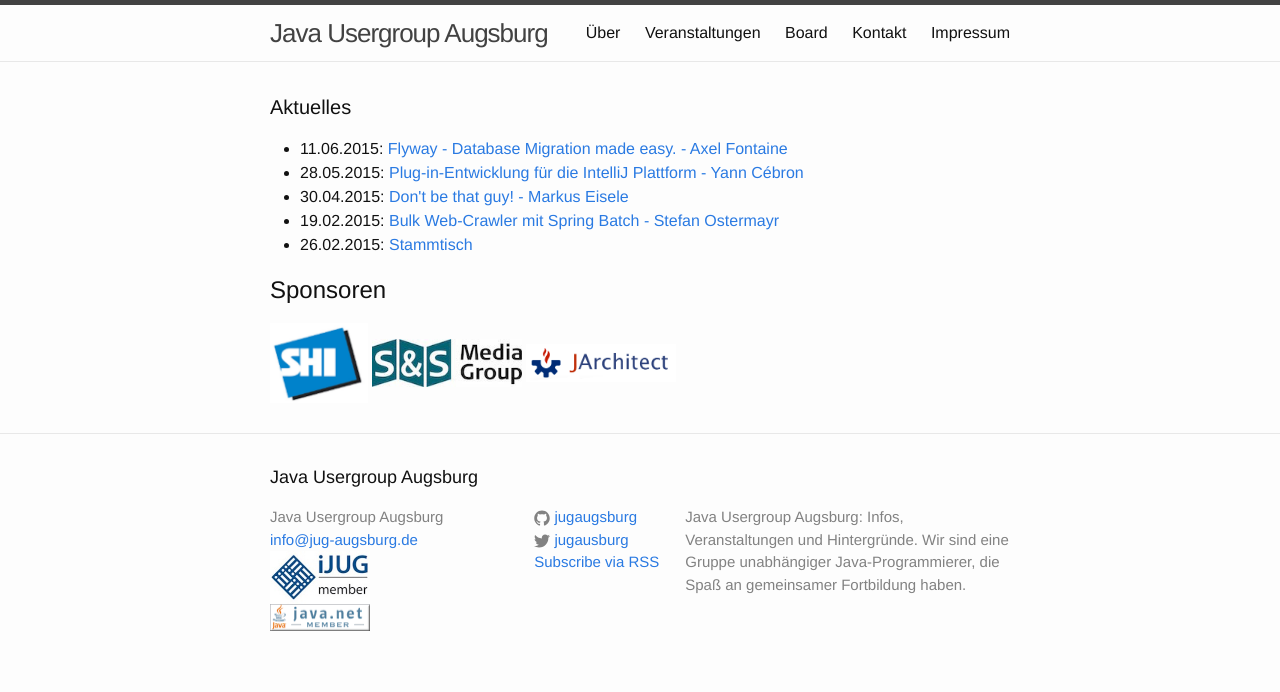
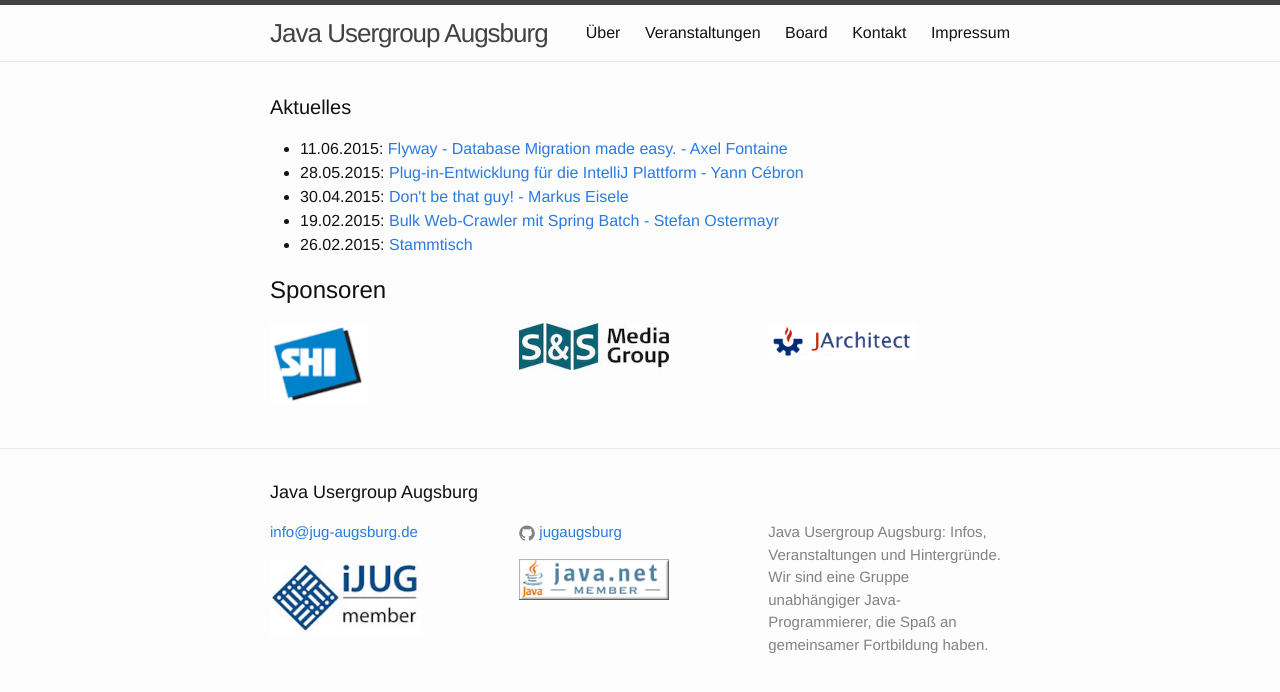
Before and after one commit to jugaugsburg/www.jug-augsburg.de, a Jekyll site: the page built from index.html, in a window 1280 px wide. Shown: the top 692 px of the page. Built offline with Jekyll 4.4.1, drawn with Linux system fonts in a browser that asks for light colours.

Commit message:
refactoring footer (uncommenting rss/twitter links , column width) refactoring sponsors (columns adjusted to footer)

```diff
--- a/_includes/footer.html
+++ b/_includes/footer.html
@@ -7,11 +7,11 @@
     <div class="footer-col-wrapper">
       <div class="footer-col  footer-col-1">
         <ul class="contact-list">
-          <li>{{ site.title }}</li>
+          <!-- <li>{{ site.title }}</li>  -->
           <li><a href="mailto:{{ site.email }}">{{ site.email }}</a></li>
-          <li><a href="http://www.ijug.eu/" target="_new"><img src="{{site.baseurl}}/images/partners/ijug.jpg" /></a></li>
-          <li><a href="http://www.java.net" target="_new"><img src="{{site.baseurl}}/images/partners/java-net.png" /></a></li>
         </ul>
+        <a href="http://www.ijug.eu/" target="_new"><img width="150px" src="{{site.baseurl}}/images/partners/ijug.jpg" /></a>
+
       </div>
 
       <div class="footer-col  footer-col-2">
@@ -29,7 +29,7 @@
             </a>
           </li>
           {% endif %}
-
+		<!--
           {% if site.twitter_username %}
           <li>
             <a href="https://twitter.com/{{ site.twitter_username }}">
@@ -48,7 +48,10 @@
           <li>
             <a href="{{ "/feed.xml" | prepend: site.baseurl }}">Subscribe via RSS</a>
           </li>
+          -->
         </ul>
+        <a href="http://www.java.net" target="_new"><img width="150px" src="{{site.baseurl}}/images/partners/java-net.png" /></a>
+
       </div>
 
       <div class="footer-col  footer-col-3">
@@ -56,6 +59,8 @@
       </div>
     </div>
 
+
+
   </div>
 
 </footer>
--- a/_sass/_layout.scss
+++ b/_sass/_layout.scss
@@ -121,18 +121,18 @@
 }
 
 .footer-col-1 {
-    width: -webkit-calc(35% - (#{$spacing-unit} / 2));
-    width:         calc(35% - (#{$spacing-unit} / 2));
+    width: -webkit-calc(33% - (#{$spacing-unit} / 2));
+    width:         calc(33% - (#{$spacing-unit} / 2));
 }
 
 .footer-col-2 {
-    width: -webkit-calc(20% - (#{$spacing-unit} / 2));
-    width:         calc(20% - (#{$spacing-unit} / 2));
+    width: -webkit-calc(33% - (#{$spacing-unit} / 2));
+    width:         calc(33% - (#{$spacing-unit} / 2));
 }
 
 .footer-col-3 {
-    width: -webkit-calc(45% - (#{$spacing-unit} / 2));
-    width:         calc(45% - (#{$spacing-unit} / 2));
+    width: -webkit-calc(33% - (#{$spacing-unit} / 2));
+    width:         calc(33% - (#{$spacing-unit} / 2));
 }
 
 @include media-query($on-laptop) {
@@ -236,10 +236,29 @@
 }
 
 
+
 .sponsors img {
     max-width: 150px;
     max-height: 80px;
 }
+
+.sponsor-col-wrapper {
+    font-size: 15px;
+    color: $grey-color;
+    margin-left: -$spacing-unit / 2;
+    @extend %clearfix;
+}
+
+.sponsor-col {
+    float: left;
+    margin-bottom: $spacing-unit / 2;
+    padding-left: $spacing-unit / 2;
+    width: -webkit-calc(33% - (#{$spacing-unit} / 2));
+    width:         calc(33% - (#{$spacing-unit} / 2));
+}
+
+
+
 
 .contact-list img {
  max-width: 100px;
--- a/index.html
+++ b/index.html
@@ -1,7 +1,6 @@
 ---
 layout: default
 ---
-
 
 <div class="home">
 
@@ -31,12 +30,20 @@ layout: default
   </ul>
 
 
-  <h2>Sponsoren</h2>
+ <div class="sponsors">
+  	<h2>Sponsoren</h2>
+  	<div class="sponsor-col-wrapper">
+  		<div class ="sponsor-col">
+  			<a href="http://www.shi-gmbh.com/" target="_new"><img src="/www.jug-augsburg.de/images/sponsoren/shi.png" /></a>
+  		</div>
+  		<div class ="sponsor-col">
+  			<a href="http://www.sandsmedia.com" target="_new"><img src="/www.jug-augsburg.de/images/sponsoren/sunds.jpg" /></a>
+  		</div>
+  		<div class ="sponsor-col">
+  			<a href="http://www.jarchitect.com/" target="_new"><img src="/www.jug-augsburg.de/images/sponsoren/jarchitect.png" /></a>
+  		</div>
+  	</div>
 
-  <div class="sponsors">
-    <a href="http://www.shi-gmbh.com/" target="_new"><img src="{{site.baseurl}}/images/sponsoren/shi.png" /></a>
-    <a href="http://www.sandsmedia.com" target="_new"><img src="{{site.baseurl}}/images/sponsoren/sunds.jpg" /></a>
-    <a href="http://www.jarchitect.com/" target="_new"><img src="{{site.baseurl}}/images/sponsoren/jarchitect.png" /></a>
   </div>
 
 </div>
```
